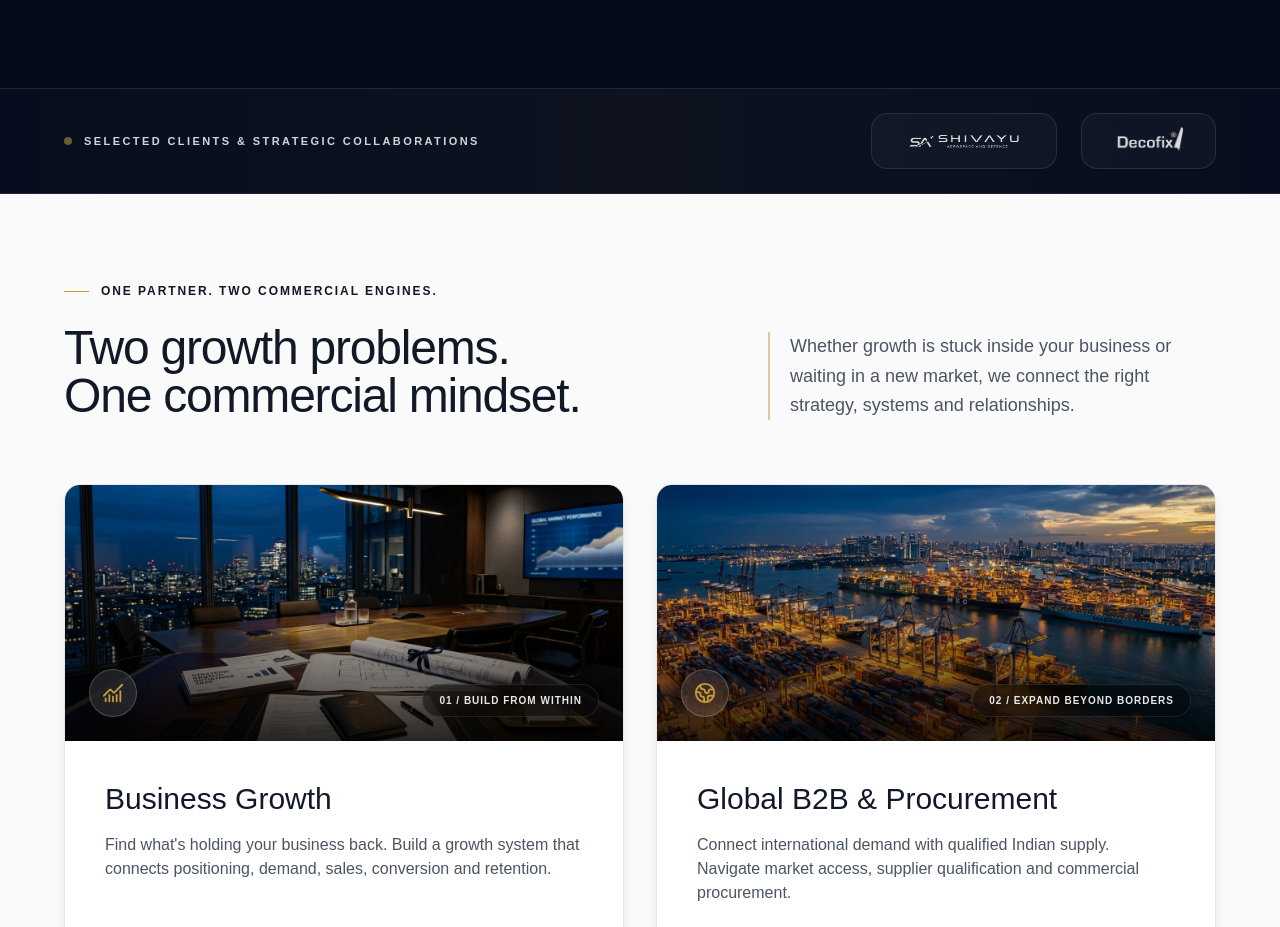
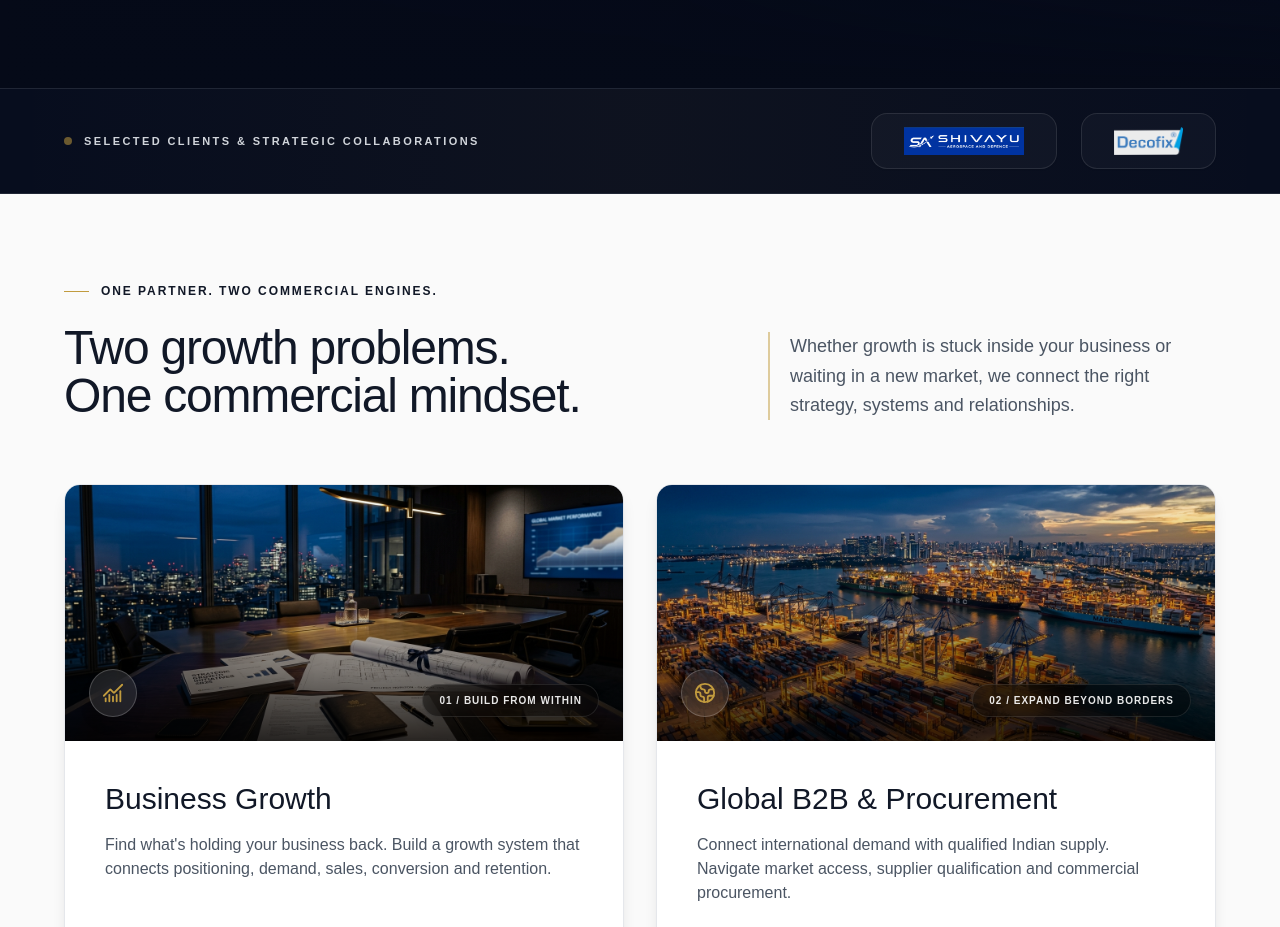
Before and after one commit to Hardiksv/even-now1, a Next.js app: page / in a window 1280 px wide. Shown: the part 800-1727 px from the top of the page. Built offline with nearby package versions, Linux system fonts and the light colour scheme.

Commit message:
Restore original colorful client logos for Shivayu Aerospace and Decofix

```diff
--- a/src/app/page.tsx
+++ b/src/app/page.tsx
@@ -5,8 +5,8 @@ import { HeroNetworkAnimation, GlobalMapSVG } from '@/components/even-now/visual
 import leadership from '@/assets/leadership.jpg';
 import port from '@/assets/commerce-port.jpg';
 import logistics from '@/assets/logistics.jpg';
-import shivayuLogo from '@/assets/shivayu-transparent.png';
-import decofixLogo from '@/assets/decofix-white.png';
+import shivayuLogo from '@/assets/shivayu-logo.png';
+import decofixLogo from '@/assets/decofix-logo.png';
 
 export default function Page(){
  return (
@@ -74,7 +74,7 @@ export default function Page(){
           <img
             src={shivayuLogo.src}
             alt="Shivayu Aerospace and Defence"
-            className="h-6 sm:h-7 w-auto object-contain opacity-85 group-hover:opacity-100 group-hover:scale-105 transition-all duration-300"
+            className="h-6 sm:h-7 w-auto object-contain group-hover:opacity-100 group-hover:scale-105 transition-all duration-300"
           />
         </div>
 
@@ -86,7 +86,7 @@ export default function Page(){
           <img
             src={decofixLogo.src}
             alt="Decofix"
-            className="h-6 sm:h-7 w-auto object-contain opacity-85 group-hover:opacity-100 group-hover:scale-105 transition-all duration-300"
+            className="h-6 sm:h-7 w-auto object-contain group-hover:opacity-100 group-hover:scale-105 transition-all duration-300"
           />
         </div>
 
--- a/src/components/even-now/pages.tsx
+++ b/src/components/even-now/pages.tsx
@@ -7,8 +7,8 @@ import { Site, Intro, Eyebrow, Method, Diagnostics, FinalCTA } from './site';
 import port from '@/assets/commerce-port.jpg';
 import leadership from '@/assets/leadership.jpg';
 import d2cPackaging from '@/assets/d2c-packaging.jpg';
-import shivayuLogo from '@/assets/shivayu-transparent.png';
-import decofixLogo from '@/assets/decofix-white.png';
+import shivayuLogo from '@/assets/shivayu-logo.png';
+import decofixLogo from '@/assets/decofix-logo.png';
 import {
   ApproachSixStageDiagram,
   CertificationTypographyBadges,
@@ -381,7 +381,7 @@ export function AboutPage() {
               <img
                 src={shivayuLogo.src}
                 alt="Shivayu Aerospace and Defence"
-                className="h-6 sm:h-7 w-auto object-contain opacity-85 group-hover:opacity-100 group-hover:scale-105 transition-all duration-300"
+                className="h-6 sm:h-7 w-auto object-contain group-hover:opacity-100 group-hover:scale-105 transition-all duration-300"
               />
             </div>
 
@@ -393,7 +393,7 @@ export function AboutPage() {
               <img
                 src={decofixLogo.src}
                 alt="Decofix"
-                className="h-6 sm:h-7 w-auto object-contain opacity-85 group-hover:opacity-100 group-hover:scale-105 transition-all duration-300"
+                className="h-6 sm:h-7 w-auto object-contain group-hover:opacity-100 group-hover:scale-105 transition-all duration-300"
               />
             </div>
           </div>
```
